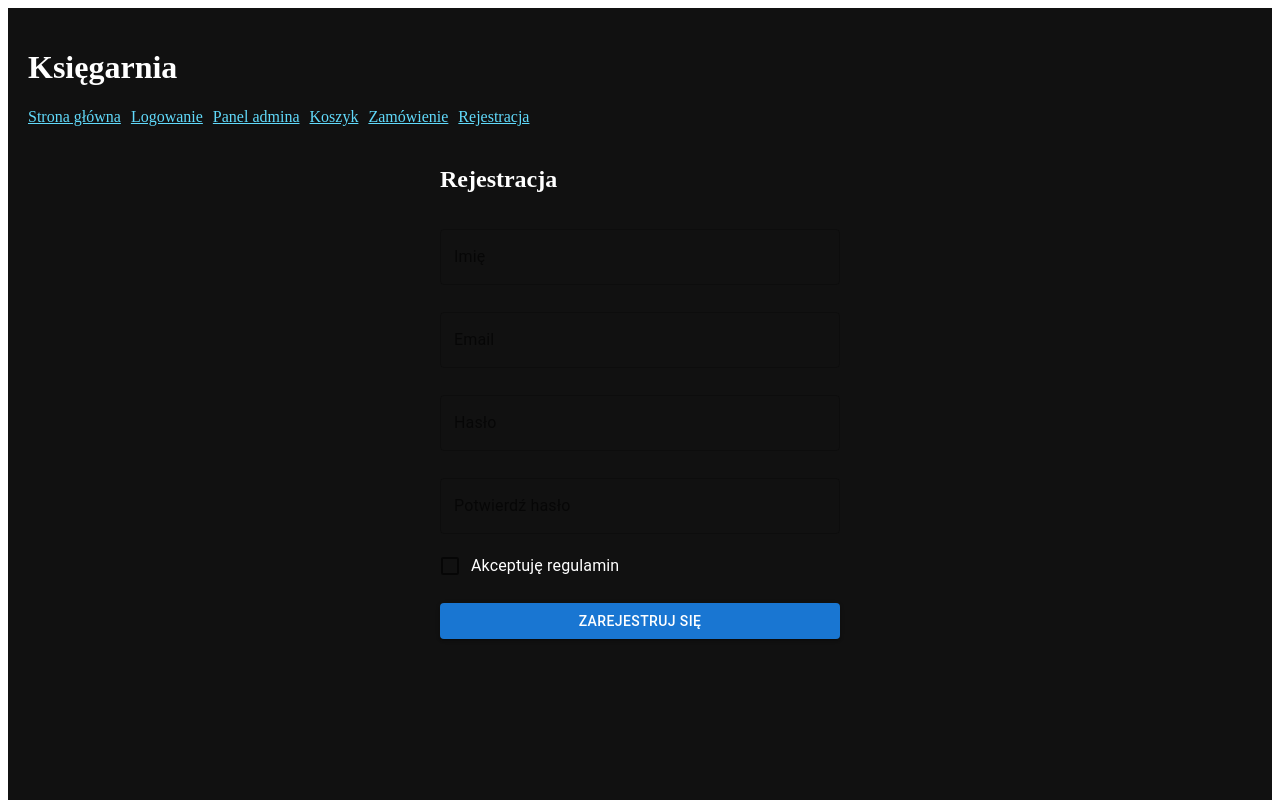
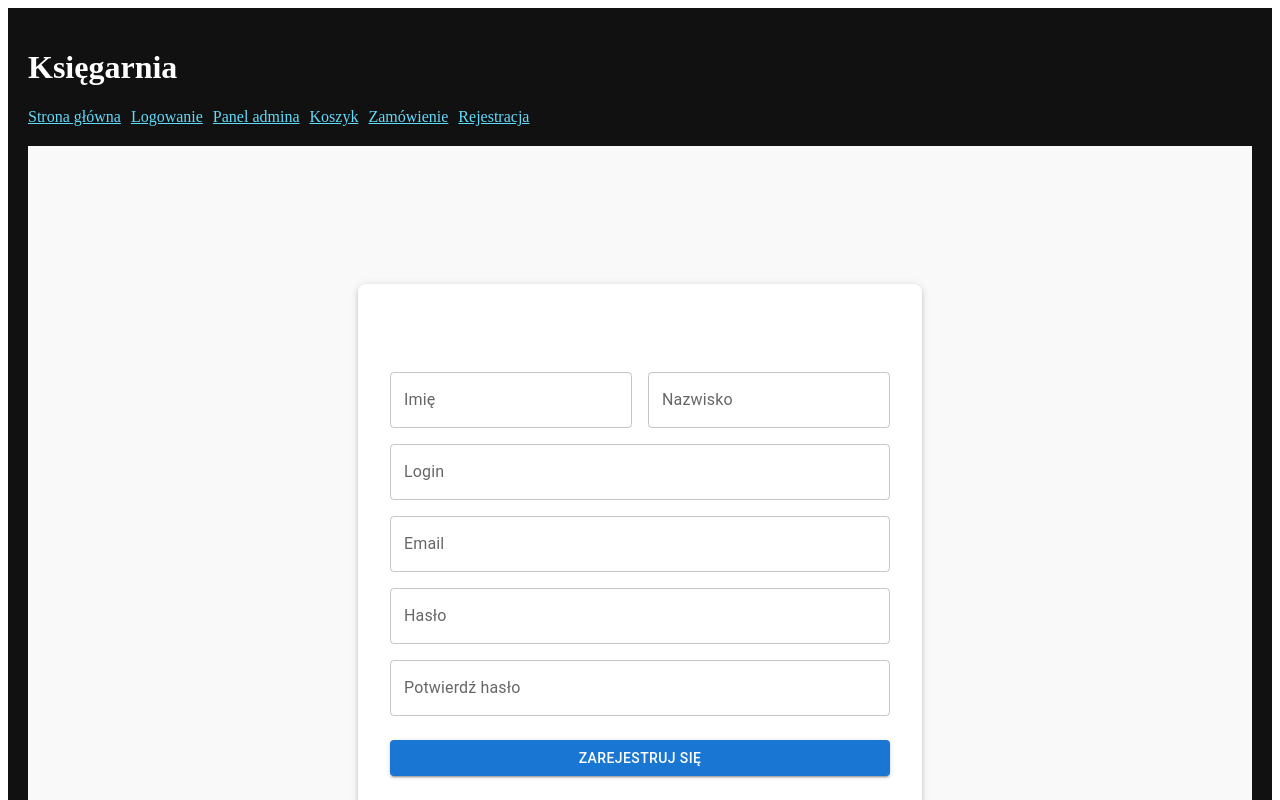
Before and after one commit to Kacperrk/projekt-frontend-backend, a React (Create React App) app in the folder my-app/: page /register in a window 1280 px wide. Shown: the top 800 px of the page. Built offline with nearby package versions, Linux system fonts and the light colour scheme.

Commit message:
reinstalacja zależności MUI i naprawa błędów kompilacji po aktualizacji

```diff
--- a/my-app/src/components/OrderSummary.tsx
+++ b/my-app/src/components/OrderSummary.tsx
@@ -35,7 +35,7 @@ const OrderSummary = () => {
         mx: 'auto',
         px: 2,
         py: 4,
-        textAlign: 'center', // ✅ wyśrodkowanie wszystkiego
+        textAlign: 'center',
       }}
     >
       <Typography variant="h4" gutterBottom align="center">
--- a/my-app/src/components/RegisterPage.tsx
+++ b/my-app/src/components/RegisterPage.tsx
@@ -1,102 +1,198 @@
 import React from 'react';
-import { Formik, Form, Field, ErrorMessage } from 'formik';
-import { TextField, Checkbox, FormControlLabel, Button, Alert, Box } from '@mui/material';
+import { useDispatch, useSelector } from 'react-redux';
+import { useNavigate } from 'react-router-dom';
+import { useFormik } from 'formik';
 import * as Yup from 'yup';
-import { useDispatch } from 'react-redux';
-import { useNavigate } from 'react-router-dom';
+
+import Grid from '@mui/material/Grid'; // WAŻNE: poprawny import!
+import {
+  Box,
+  TextField,
+  Button,
+  Typography,
+  Alert,
+} from '@mui/material';
+
 import { addUser } from '../slices/usersSlice';
+import { RootState } from '../store';
 
 const RegisterPage = () => {
   const dispatch = useDispatch();
   const navigate = useNavigate();
+  const users = useSelector((state: RootState) => state.users.list);
 
-  const initialValues = {
-    name: '',
+  const formik = useFormik({
+    initialValues: {
+      firstName: '',
+      lastName: '',
+      username: '',
       email: '',
       password: '',
       confirmPassword: '',
-    terms: false,
-  };
+    },
+    validationSchema: Yup.object({
+      firstName: Yup.string().required('Imię jest wymagane'),
+      lastName: Yup.string().required('Nazwisko jest wymagane'),
+      username: Yup.string()
+        .min(3, 'Minimum 3 znaki')
+        .required('Login jest wymagany'),
+      email: Yup.string()
+        .email('Nieprawidłowy email')
+        .required('Email jest wymagany'),
+      password: Yup.string()
+        .min(6, 'Minimum 6 znaków')
+        .required('Hasło jest wymagane'),
+      confirmPassword: Yup.string()
+        .oneOf([Yup.ref('password')], 'Hasła muszą być takie same')
+        .required('Potwierdź hasło'),
+    }),
+    onSubmit: (values, { setStatus }) => {
+      const userExists = users.some((u) => u.name === values.username);
 
-  const validationSchema = Yup.object({
-    name: Yup.string().min(2, 'Za krótkie imię').required('Imię jest wymagane'),
-    email: Yup.string().email('Nieprawidłowy email').required('Email jest wymagany'),
-    password: Yup.string().min(6, 'Min. 6 znaków').required('Hasło jest wymagane'),
-    confirmPassword: Yup.string()
-      .oneOf([Yup.ref('password')], 'Hasła muszą się zgadzać')
-      .required('Potwierdzenie hasła jest wymagane'),
-    terms: Yup.boolean().oneOf([true], 'Musisz zaakceptować regulamin'),
+      if (userExists) {
+        setStatus('Użytkownik o tym loginie już istnieje');
+        return;
+      }
+
+      dispatch(
+        addUser({
+          name: values.username,
+          email: values.email,
+          password: values.password,
+          firstName: values.firstName,
+          lastName: values.lastName,
+        })
+      );
+
+      navigate('/login');
+    },
   });
 
-  const handleSubmit = (values: typeof initialValues) => {
-    dispatch(addUser({ name: values.name, email: values.email }));
-    navigate('/login');
-  };
+  return (
+    <Box
+      sx={{
+        minHeight: '100vh',
+        display: 'flex',
+        alignItems: 'center',
+        justifyContent: 'center',
+        px: 2,
+        backgroundColor: '#f9f9f9',
+      }}
+    >
+      <Box
+        sx={{
+          maxWidth: 500,
+          width: '100%',
+          p: 4,
+          backgroundColor: '#fff',
+          borderRadius: 2,
+          boxShadow: 3,
+        }}
+      >
+        <Typography variant="h5" align="center" mb={3}>
+          Rejestracja
+        </Typography>
 
-  return (
-    <Box maxWidth={400} mx="auto" mt={5}>
-      <h2>Rejestracja</h2>
-      <Formik initialValues={initialValues} validationSchema={validationSchema} onSubmit={handleSubmit}>
-        {({ errors, touched }) => (
-          <Form>
-            <Field
-              as={TextField}
-              name="name"
+        {formik.status && (
+          <Alert severity="error" sx={{ mb: 2 }}>
+            {formik.status}
+          </Alert>
+        )}
+
+        <form onSubmit={formik.handleSubmit}>
+          <Grid container spacing={2}>
+            <Grid item xs={12} sm={6}>
+              <TextField
                 label="Imię"
+                name="firstName"
                 fullWidth
-              margin="normal"
-              error={touched.name && !!errors.name}
-              helperText={<ErrorMessage name="name" />}
+                value={formik.values.firstName}
+                onChange={formik.handleChange}
+                onBlur={formik.handleBlur}
+                error={formik.touched.firstName && Boolean(formik.errors.firstName)}
+                helperText={formik.touched.firstName && formik.errors.firstName}
               />
-
-            <Field
-              as={TextField}
+            </Grid>
+            <Grid item xs={12} sm={6}>
+              <TextField
+                label="Nazwisko"
+                name="lastName"
+                fullWidth
+                value={formik.values.lastName}
+                onChange={formik.handleChange}
+                onBlur={formik.handleBlur}
+                error={formik.touched.lastName && Boolean(formik.errors.lastName)}
+                helperText={formik.touched.lastName && formik.errors.lastName}
+              />
+            </Grid>
+            <Grid item xs={12}>
+              <TextField
+                label="Login"
+                name="username"
+                fullWidth
+                value={formik.values.username}
+                onChange={formik.handleChange}
+                onBlur={formik.handleBlur}
+                error={formik.touched.username && Boolean(formik.errors.username)}
+                helperText={formik.touched.username && formik.errors.username}
+              />
+            </Grid>
+            <Grid item xs={12}>
+              <TextField
+                label="Email"
                 name="email"
-              label="Email"
-              type="email"
                 fullWidth
-              margin="normal"
-              error={touched.email && !!errors.email}
-              helperText={<ErrorMessage name="email" />}
+                value={formik.values.email}
+                onChange={formik.handleChange}
+                onBlur={formik.handleBlur}
+                error={formik.touched.email && Boolean(formik.errors.email)}
+                helperText={formik.touched.email && formik.errors.email}
               />
-
-            <Field
-              as={TextField}
+            </Grid>
+            <Grid item xs={12}>
+              <TextField
+                label="Hasło"
                 name="password"
-              label="Hasło"
                 type="password"
                 fullWidth
-              margin="normal"
-              error={touched.password && !!errors.password}
-              helperText={<ErrorMessage name="password" />}
+                value={formik.values.password}
+                onChange={formik.handleChange}
+                onBlur={formik.handleBlur}
+                error={formik.touched.password && Boolean(formik.errors.password)}
+                helperText={formik.touched.password && formik.errors.password}
               />
-
-            <Field
-              as={TextField}
+            </Grid>
+            <Grid item xs={12}>
+              <TextField
+                label="Potwierdź hasło"
                 name="confirmPassword"
-              label="Potwierdź hasło"
                 type="password"
                 fullWidth
-              margin="normal"
-              error={touched.confirmPassword && !!errors.confirmPassword}
-              helperText={<ErrorMessage name="confirmPassword" />}
+                value={formik.values.confirmPassword}
+                onChange={formik.handleChange}
+                onBlur={formik.handleBlur}
+                error={
+                  formik.touched.confirmPassword &&
+                  Boolean(formik.errors.confirmPassword)
+                }
+                helperText={
+                  formik.touched.confirmPassword &&
+                  formik.errors.confirmPassword
+                }
               />
+            </Grid>
+          </Grid>
 
-            <FormControlLabel
-              control={<Field as={Checkbox} name="terms" />}
-              label="Akceptuję regulamin"
-            />
-
-            <ErrorMessage name="terms">
-              {msg => <Alert severity="error">{msg}</Alert>}
-            </ErrorMessage>
-
-            <Button type="submit" variant="contained" fullWidth sx={{ mt: 2 }}>
+          <Button
+            type="submit"
+            variant="contained"
+            fullWidth
+            sx={{ mt: 3 }}
+          >
             Zarejestruj się
           </Button>
-          </Form>
-        )}
-      </Formik>
+        </form>
+      </Box>
     </Box>
   );
 };
--- a/my-app/src/slices/usersSlice.ts
+++ b/my-app/src/slices/usersSlice.ts
@@ -1,8 +1,11 @@
 import { createSlice, PayloadAction } from '@reduxjs/toolkit';
 
 export interface User {
-  name: string;
+  name: string;         // login
   email: string;
+  password: string;
+  firstName: string;
+  lastName: string;
 }
 
 interface UsersState {
```
Also changed, not shown: my-app/package.json (+4 -4 lines), 1 other file (tests, documents, lock files or other folders). Lines whose indentation alone changed are shown as unchanged.
